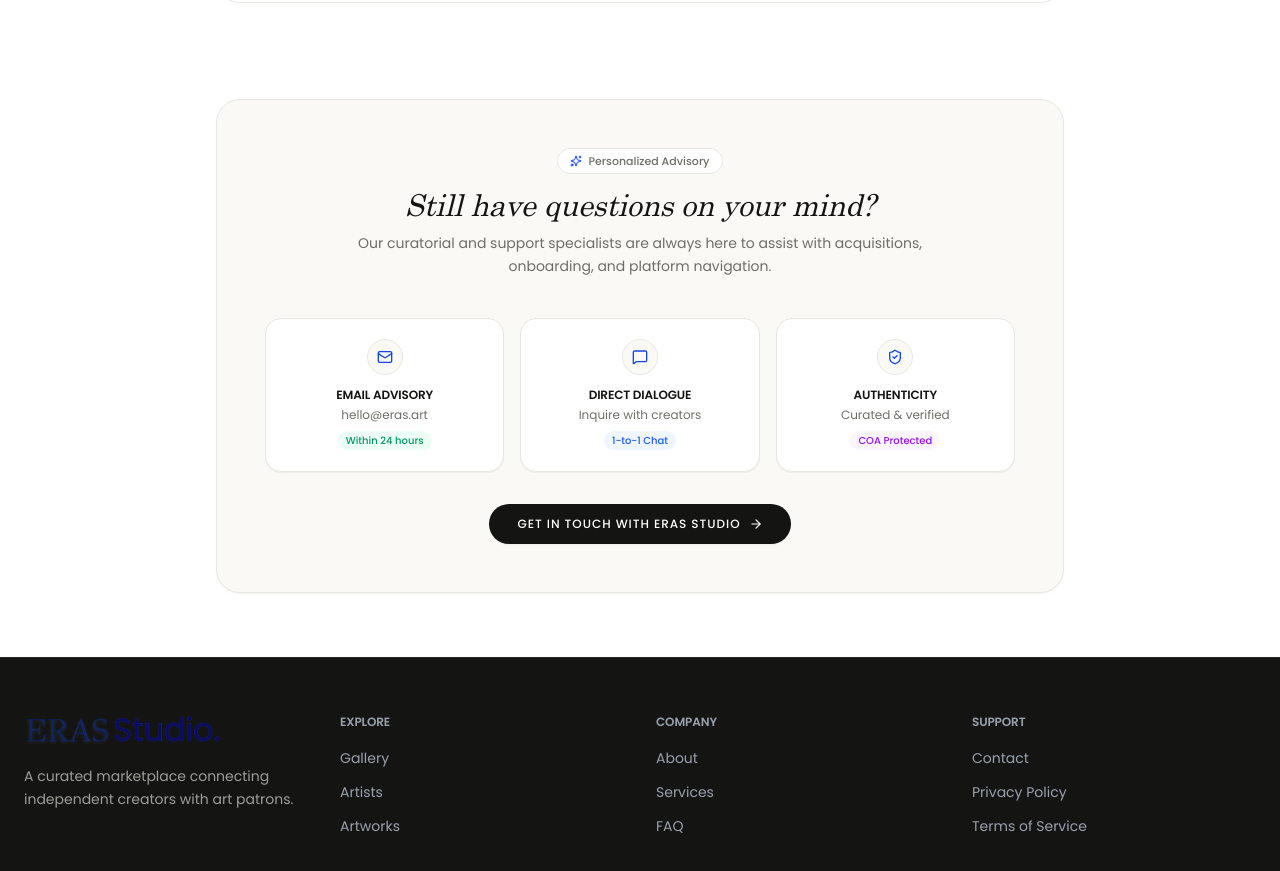
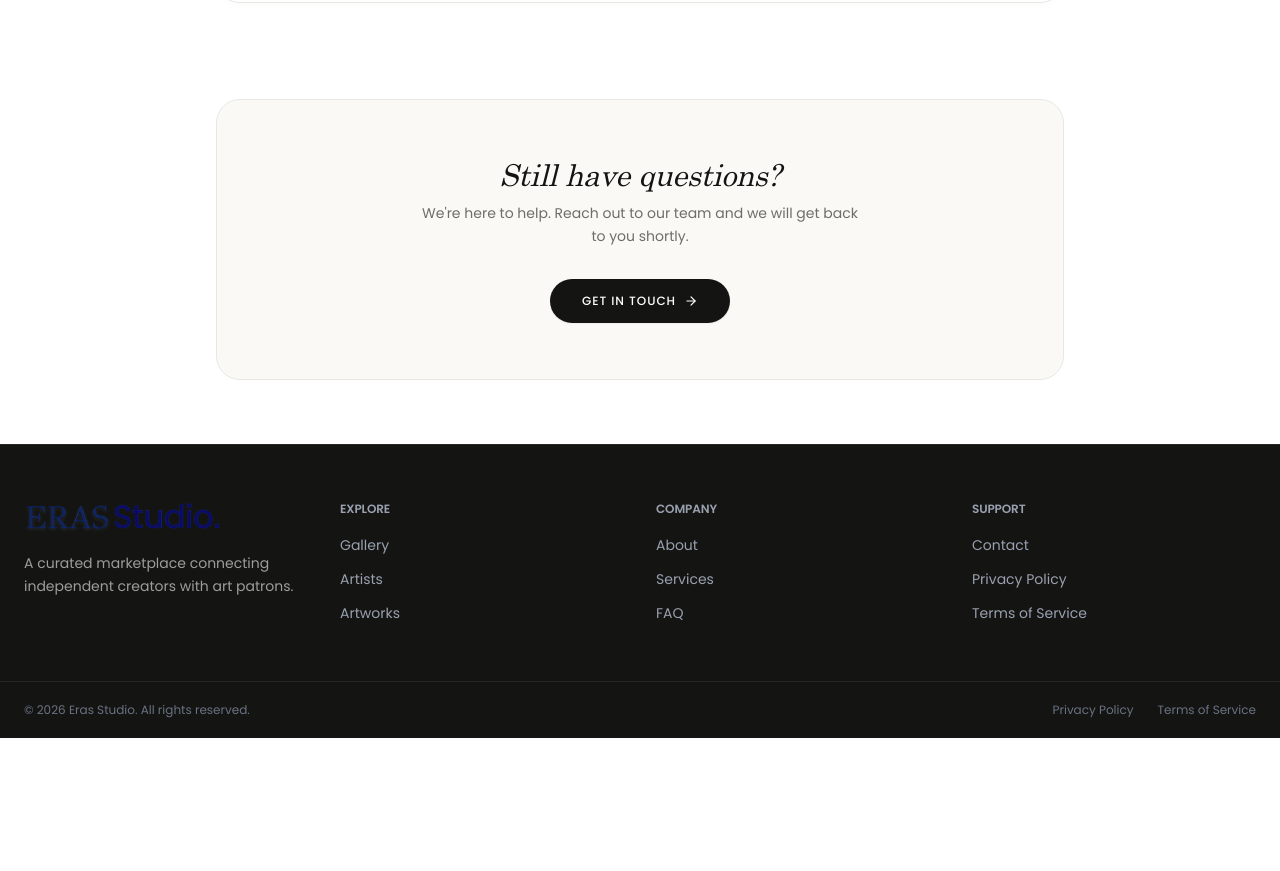
Before and after one commit to viresh-s/Eras-Studio, a Next.js app: page /faq in a window 1280 px wide. Shown: the part 1613-2484 px from the top of the page. After the commit the page ends 2351 px from the top, so only its background shows below. Built offline with nearby package versions, Linux system fonts and the light colour scheme; no server answers.

Commit message:
refactor(faq): simplify bottom contact section with clean editorial CTA button

```diff
--- a/src/app/(public)/faq/page.tsx
+++ b/src/app/(public)/faq/page.tsx
@@ -9,11 +9,6 @@ import {
   Minus,
   ArrowRight,
   HelpCircle,
-  Mail,
-  ShieldCheck,
-  MessageSquare,
-  Palette,
-  Sparkles,
 } from 'lucide-react';
 import { motion, AnimatePresence } from 'framer-motion';
 
@@ -311,71 +306,21 @@ export default function FaqPage() {
         )}
 
         {/* ========================================================================= */}
-        {/* 3. SUPPORT & CONTACT CTA CARD (ERAS Webapp Theme)                         */}
+        {/* 3. CALL TO ACTION                                                         */}
         {/* ========================================================================= */}
-        <div className="mt-16 sm:mt-24 bg-[#FAF9F5] border border-[#E8E8E3] rounded-3xl p-8 sm:p-12 shadow-xs">
-          <div className="text-center max-w-xl mx-auto mb-10">
-            <div className="inline-flex items-center gap-1.5 px-3 py-1 rounded-full bg-white border border-[#E8E8E3] text-[11px] text-[#6E6E69] font-medium mb-3">
-              <Sparkles size={12} className="text-[#1345EE]" />
-              <span>Personalized Advisory</span>
-            </div>
-            <h2 className="text-2xl sm:text-3xl font-serif italic text-[#141413] tracking-tight mb-2.5">
-              Still have questions on your mind?
-            </h2>
-            <p className="text-xs sm:text-sm text-[#6E6E69] leading-relaxed">
-              Our curatorial and support specialists are always here to assist with acquisitions, onboarding, and platform navigation.
-            </p>
-          </div>
-
-          {/* 3 Value Pillars */}
-          <div className="grid grid-cols-1 sm:grid-cols-3 gap-4 mb-8">
-            <div className="bg-white border border-[#E8E8E3] rounded-2xl p-5 text-center shadow-2xs">
-              <div className="w-9 h-9 rounded-full bg-[#FAF9F5] border border-[#E8E8E3] flex items-center justify-center mx-auto mb-3 text-[#1345EE]">
-                <Mail size={16} />
-              </div>
-              <h4 className="text-xs font-semibold text-[#141413] uppercase tracking-wider mb-1">
-                Email Advisory
-              </h4>
-              <p className="text-xs text-[#6E6E69]">hello@eras.art</p>
-              <span className="inline-block mt-2 text-[10px] text-emerald-600 bg-emerald-50 px-2 py-0.5 rounded-full font-medium">
-                Within 24 hours
-              </span>
-            </div>
-
-            <div className="bg-white border border-[#E8E8E3] rounded-2xl p-5 text-center shadow-2xs">
-              <div className="w-9 h-9 rounded-full bg-[#FAF9F5] border border-[#E8E8E3] flex items-center justify-center mx-auto mb-3 text-[#1345EE]">
-                <MessageSquare size={16} />
-              </div>
-              <h4 className="text-xs font-semibold text-[#141413] uppercase tracking-wider mb-1">
-                Direct Dialogue
-              </h4>
-              <p className="text-xs text-[#6E6E69]">Inquire with creators</p>
-              <span className="inline-block mt-2 text-[10px] text-blue-600 bg-blue-50 px-2 py-0.5 rounded-full font-medium">
-                1-to-1 Chat
-              </span>
-            </div>
-
-            <div className="bg-white border border-[#E8E8E3] rounded-2xl p-5 text-center shadow-2xs">
-              <div className="w-9 h-9 rounded-full bg-[#FAF9F5] border border-[#E8E8E3] flex items-center justify-center mx-auto mb-3 text-[#1345EE]">
-                <ShieldCheck size={16} />
-              </div>
-              <h4 className="text-xs font-semibold text-[#141413] uppercase tracking-wider mb-1">
-                Authenticity
-              </h4>
-              <p className="text-xs text-[#6E6E69]">Curated & verified</p>
-              <span className="inline-block mt-2 text-[10px] text-purple-600 bg-purple-50 px-2 py-0.5 rounded-full font-medium">
-                COA Protected
-              </span>
-            </div>
-          </div>
-
-          {/* Primary Contact CTA Button */}
+        <div className="mt-16 sm:mt-24 bg-[#FAF9F5] border border-[#E8E8E3] rounded-3xl p-8 sm:p-14 text-center">
+          <h2 className="text-2xl sm:text-3xl font-serif italic text-[#141413] tracking-tight mb-2.5">
+            Still have questions?
+          </h2>
+          <p className="text-xs sm:text-sm text-[#6E6E69] max-w-md mx-auto mb-8 font-normal leading-relaxed">
+            We&apos;re here to help. Reach out to our team and we will get back to you shortly.
+          </p>
           <div className="text-center">
             <Link
               href="/contact"
-              className="inline-flex items-center gap-2 px-7 py-3 bg-[#141413] text-white rounded-full text-xs uppercase tracking-[0.08em] font-medium hover:bg-black transition-all shadow-xs group"
+              className="inline-flex items-center justify-center gap-2 px-8 py-3.5 bg-[#141413] text-white rounded-full text-xs uppercase tracking-[0.08em] font-medium hover:bg-black transition-all shadow-xs group cursor-pointer"
             >
-              <span>Get in touch with Eras Studio</span>
+              <span>Get in Touch</span>
               <ArrowRight size={14} className="group-hover:translate-x-1 transition-transform" />
             </Link>
           </div>
```
